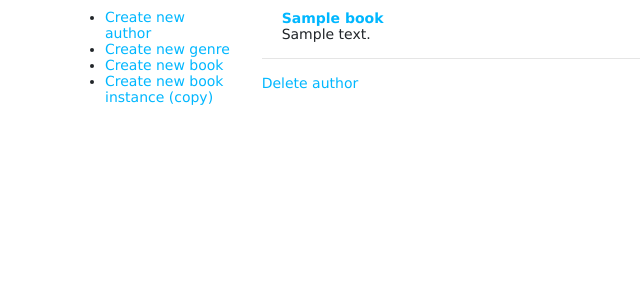
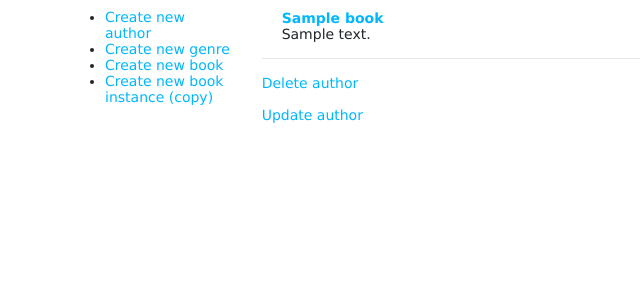
Before and after one commit to dracuusta/localLibrary, a Node server app: page /catalog/author/600000000000000000000001 in a window 1280 px wide. Shown: the part 185-484 px from the top of the page, without its empty margins (0-640 px from the left). Run offline with Node 20, Linux system fonts and the light colour scheme; tables that the repository leaves empty hold one stand-in row (values such as "Sample post"); some libraries are stand-ins or nearby versions.

Commit message:
finished update tabs

```diff
--- a/controllers/authorController.js
+++ b/controllers/authorController.js
@@ -145,7 +145,20 @@ exports.author_delete_post = asyncHandler(async (req, res, next) => {
 
 // Display Author update form on GET.
 exports.author_update_get = asyncHandler(async (req, res, next) => {
-  res.send("NOT IMPLEMENTED: Author update GET");
+  const author=await Author.findById(req.params.id).exec();
+
+  if(author===null){
+    // No results.
+    const err = new Error("Author not found");
+    err.status = 404;
+    return next(err);
+  }
+
+  res.render("author_form",{
+    title:"Update Author",
+    author:author
+  })
+
 });
 
 // Handle Author update on POST.
--- a/models/author.js
+++ b/models/author.js
@@ -1,3 +1,4 @@
+const {DateTime}=require("luxon")
 const mongoose = require("mongoose");
 
 const Schema = mongoose.Schema;
@@ -24,5 +25,17 @@ AuthorSchema.virtual("url").get(function () {
     // We don't use an arrow function as we'll need the this object
     return `/catalog/author/${this._id}`;
   });
+
+AuthorSchema.virtual("date_of_birth_yyyy_mm_dd").get(function () {
+    // We don't use an arrow function as we'll need the this object
+  return DateTime.fromJSDate(this.date_of_birth).toISODate(); // format 'YYYY-MM-DD'
+  });
+
+AuthorSchema.virtual("date_of_death_yyyy_mm_dd").get(function () {
+    // We don't use an arrow function as we'll need the this object
+  return DateTime.fromJSDate(this.date_of_death).toISODate(); // format 'YYYY-MM-DD'
+  });
+
+
  // Export model
 module.exports = mongoose.model("Author", AuthorSchema);
--- a/views/author_detail.pug
+++ b/views/author_detail.pug
@@ -19,3 +19,5 @@ block content
   hr
   p
     a(href=author.url+'/delete') Delete author
+  p
+    a(href=author.url+'/update') Update author
--- a/views/author_form.pug
+++ b/views/author_form.pug
@@ -11,10 +11,10 @@ block content
       input#family_name.form-control(type='text', placeholder='Family name (Surname)' name='family_name' required value=(undefined===author ? '' : author.family_name))
     div.form-group
       label(for='date_of_birth') Date of birth:
-      input#date_of_birth.form-control(type='date' name='date_of_birth' value=(undefined===author ? '' : author.date_of_birth) )
+      input#date_of_birth.form-control(type='date' name='date_of_birth' value=(undefined===author ? '' : author.date_of_birth_yyyy_mm_dd) )
       br
       label(for='date_of_death') Date of death:
-      input#date_of_death.form-control(type='date' name='date_of_death' value=(undefined===author ? '' : author.date_of_death))
+      input#date_of_death.form-control(type='date' name='date_of_death' value=(undefined===author ? '' : author.date_of_death_yyyy_mm_dd))
     button.btn.btn-primary(type='submit') Submit
 
   if errors
--- a/views/author_list.pug
+++ b/views/author_list.pug
@@ -8,6 +8,9 @@ block content
       each author in author_list
         li
           a(href=author.url) #{author.name}
-          |  (#{author.date_of_birth} - #{author.date_of_death})
+          if(author.date_of_death_yyyy_mm_dd!=null)
+            |(#{author.date_of_birth_yyyy_mm_dd} - #{author.date_of_death_yyyy_mm_dd})
+          else
+            |(#{author.date_of_birth_yyyy_mm_dd})
   else
     p There are no authors.
```
Also changed, not shown: controllers/bookInstanceController.js (+1 -8 lines).
